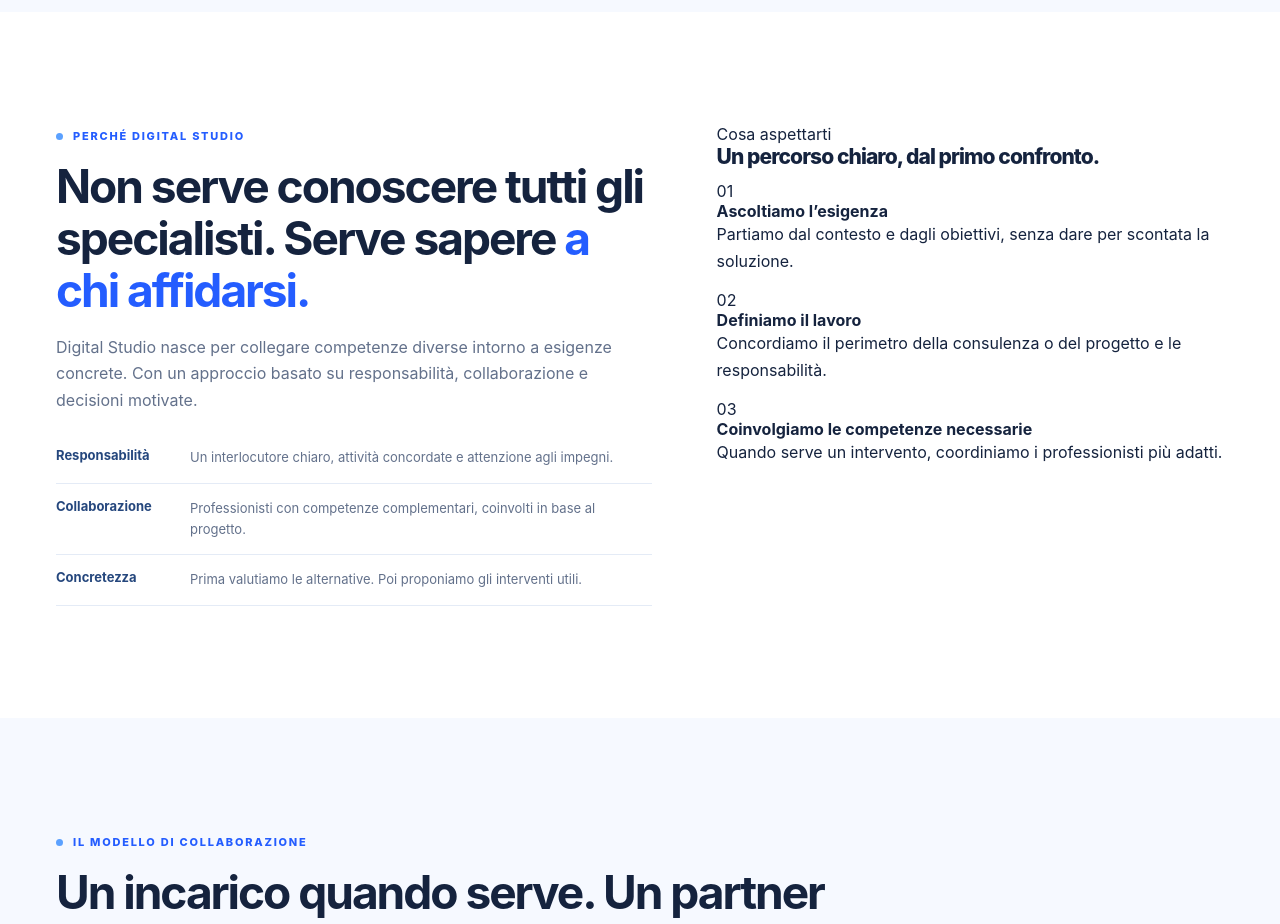
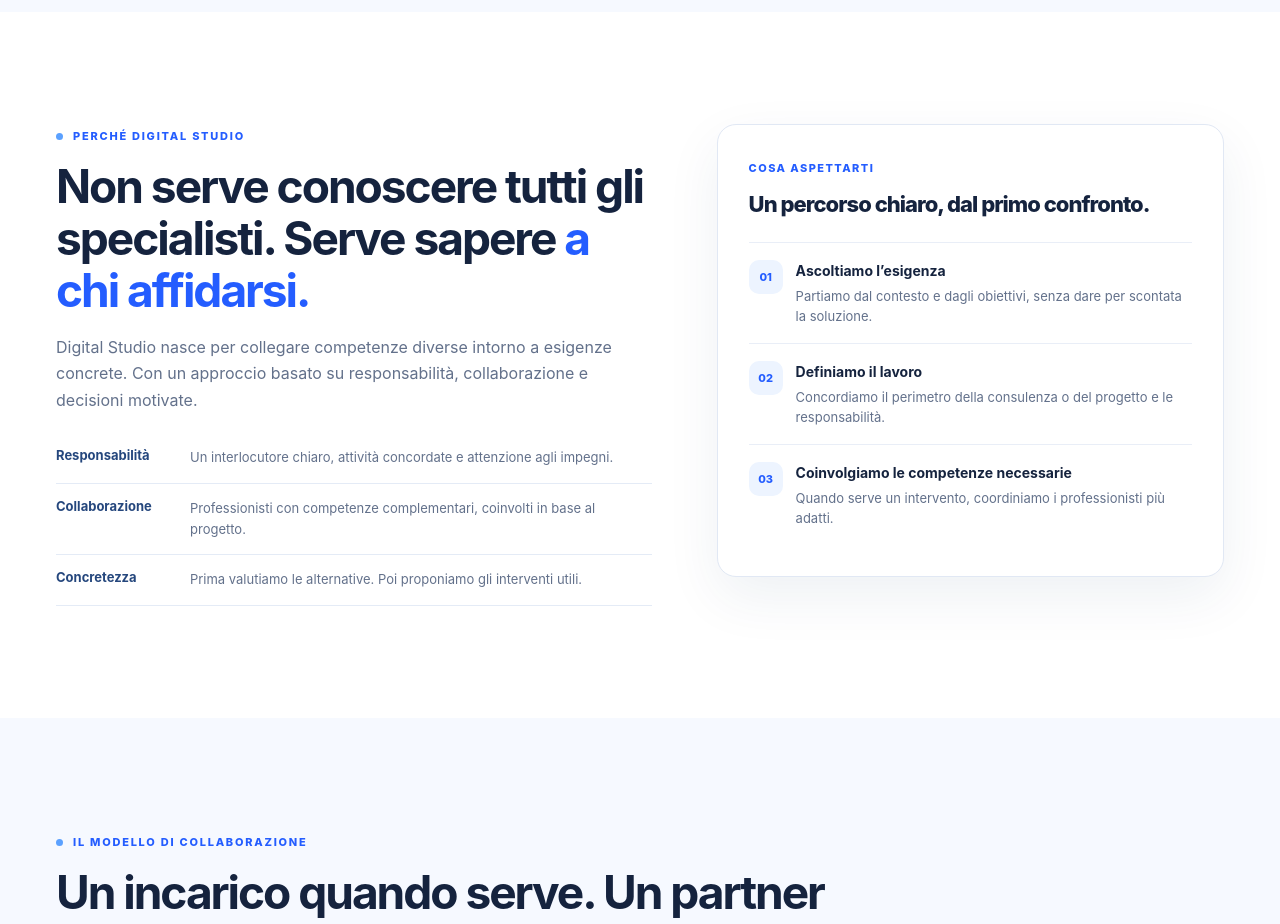
Before and after one commit to giusebuild/digital-studio, a plain HTML site: page index.html in a window 1280 px wide. Shown: the part 4540-5464 px from the top of the page. Drawn offline with Linux system fonts and the light colour scheme.

Commit message:
style: replace founder profile styling with service approach card

```diff
--- a/assets/styles.css
+++ b/assets/styles.css
@@ -156,13 +156,13 @@
 .trust-principles div{display:grid;grid-template-columns:120px 1fr;gap:14px;padding:0 0 14px;border-bottom:1px solid #e4ebf6}
 .trust-principles b{font-size:13px;color:#25477d}
 .trust-principles p{font-size:13px;color:var(--muted);margin:0}
-.founder{background:#fff;border:1px solid #e1e8f4;padding:31px;border-radius:19px;box-shadow:var(--shadow)}
-.founder-kicker{font-size:11px;font-weight:830;color:var(--blue);letter-spacing:.13em;text-transform:uppercase}
-.founder h3{font-size:22px;margin:16px 0 13px}
-.founder p{font-size:14px;color:var(--muted)}
-.founder .founder-initials{display:grid;place-items:center;width:58px;height:58px;background:linear-gradient(135deg,#163d86,#3275fa);border-radius:17px;color:white;font-size:22px;letter-spacing:-.04em;font-weight:800;margin-top:24px}
-.founder-name{margin:14px 0 3px;font-weight:800;font-size:15px}
-.founder-role{font-size:12px;color:#6c7a91}
+.studio-approach{background:#fff;border:1px solid #e1e8f4;padding:31px;border-radius:19px;box-shadow:var(--shadow)}
+.studio-approach-kicker{font-size:11px;font-weight:830;color:var(--blue);letter-spacing:.13em;text-transform:uppercase}
+.studio-approach h3{font-size:22px;margin:15px 0 24px}
+.studio-approach-item{display:grid;grid-template-columns:34px 1fr;gap:13px;padding:17px 0;border-top:1px solid #e9eef7}
+.studio-approach-item>span{display:grid;place-items:center;background:#edf4ff;color:var(--blue);font-size:11px;font-weight:850;width:34px;height:34px;border-radius:10px}
+.studio-approach-item strong{display:block;font-size:14px;color:var(--ink);margin:2px 0 7px}
+.studio-approach-item p{font-size:13px;color:var(--muted);margin:0;line-height:1.55}
 /* Collaboration */
 .models{display:grid;grid-template-columns:repeat(3,minmax(0,1fr));gap:16px}
 .model{border:1px solid #dfe7f3;border-radius:17px;background:#fff;padding:26px}
@@ -306,7 +306,7 @@
  .steps-grid{grid-template-columns:1fr;gap:26px}
  .step{padding-top:18px}
  .step-num{margin-bottom:12px}
- .founder{padding:26px}
+ .studio-approach{padding:26px}
  .trust-principles div{grid-template-columns:1fr;gap:7px}
  .partner-band-inner{flex-direction:column;align-items:flex-start}
  .partner-band .button{width:100%}
```
